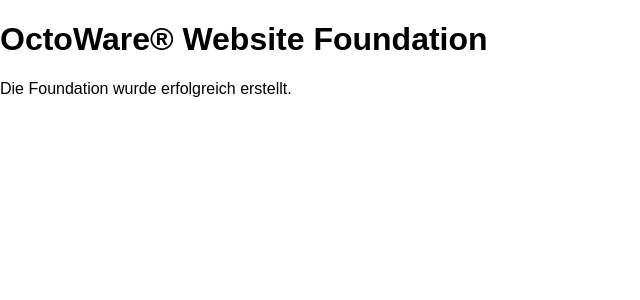
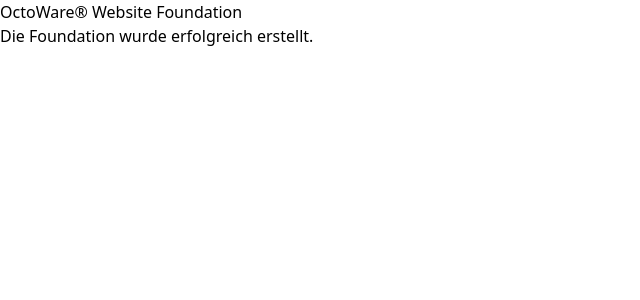
Before and after one commit to weblogger117-art/octoware-website, a Next.js app: page / in a window 1280 px wide. Shown: the top 300 px of the page, without its empty margins (0-640 px from the left). Built offline with nearby package versions, Linux system fonts and the light colour scheme.

Commit message:
Update globals.css

```diff
--- a/app/globals.css
+++ b/app/globals.css
@@ -1,6 +1,10 @@
-html,
+@import "tailwindcss";
+
+html {
+  scroll-behavior: smooth;
+}
+
 body {
   margin: 0;
-  padding: 0;
-  font-family: Arial, sans-serif;
+  min-height: 100vh;
 }
```
